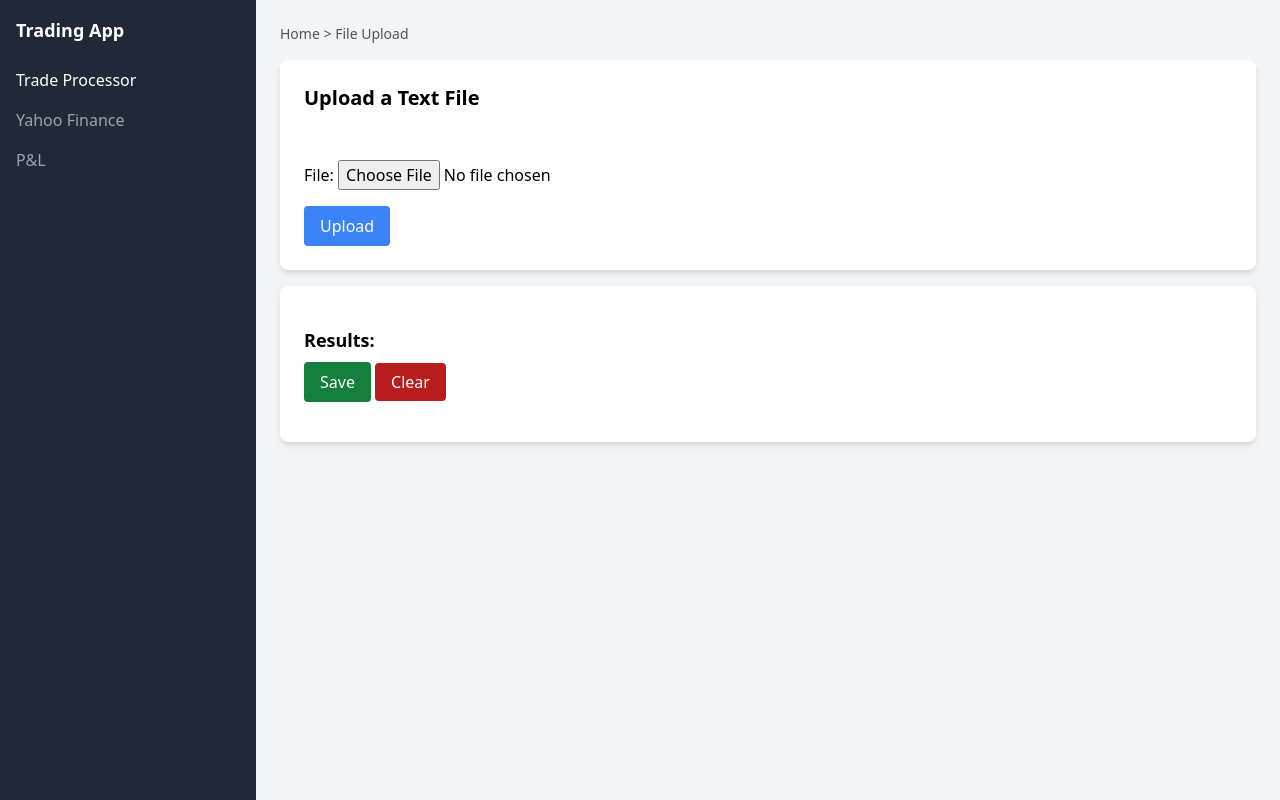
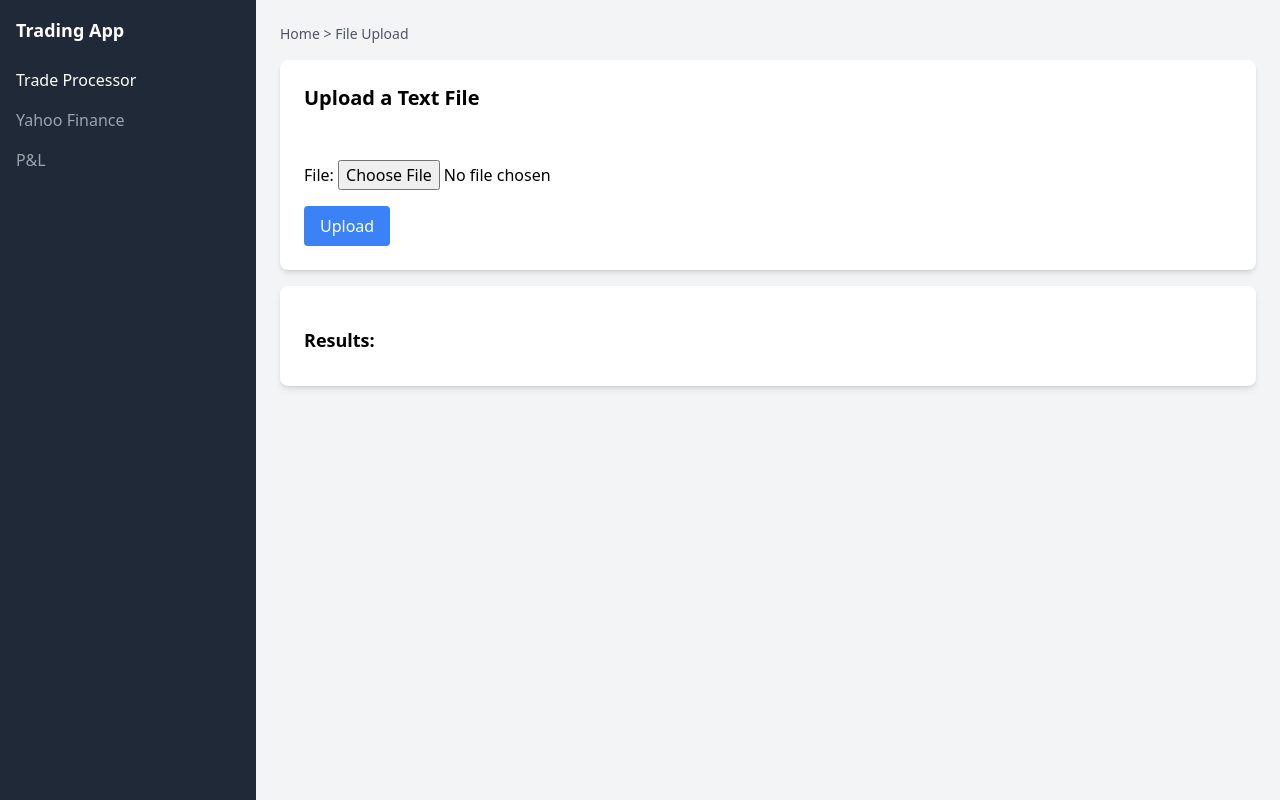
Before and after one commit to devraider/trading-app, a Django app: template src/templates/trade_processor.html in a window 1280 px wide. Run offline with Django 5.2, Linux system fonts and the light colour scheme; the template is opened without the code that fills it: values that come from a table or form of the project are taken from there, others are empty; some libraries are stand-ins or nearby versions.

Commit message:
feat(TradingProcessorHTML) - Modified HTML Template

```diff
--- a/src/templates/trade_processor.html
+++ b/src/templates/trade_processor.html
@@ -32,17 +32,6 @@
         {% if not table_data.empty %}
         <div class="mt-4">
             <h2 class="text-lg font-bold mb-2">Results: <u>{{ form.file.data.name }}</u></h2>
-            <div class="mb-4">
-                <form method="post" enctype="multipart/form-data">
-                    {% csrf_token %}
-                    <input type="hidden" name="file_name" value="{{ form.file.data.name }}">
-                    <button type="submit" name="action" value="confirmed"
-                            class="bg-green-700 text-white px-4 py-2 rounded hover:bg-blue-600">Save
-                    </button>
-                    <a href="/trade-processor"
-                       class="bg-red-700 text-white px-4 py-2 rounded hover:bg-blue-600">Clear</a>
-                </form>
-            </div>
             <div class="overflow-y-auto max-h-80 relative">
 
                 <table class="table-auto overflow-scroll w-full border-collapse border border-gray-300">
```
